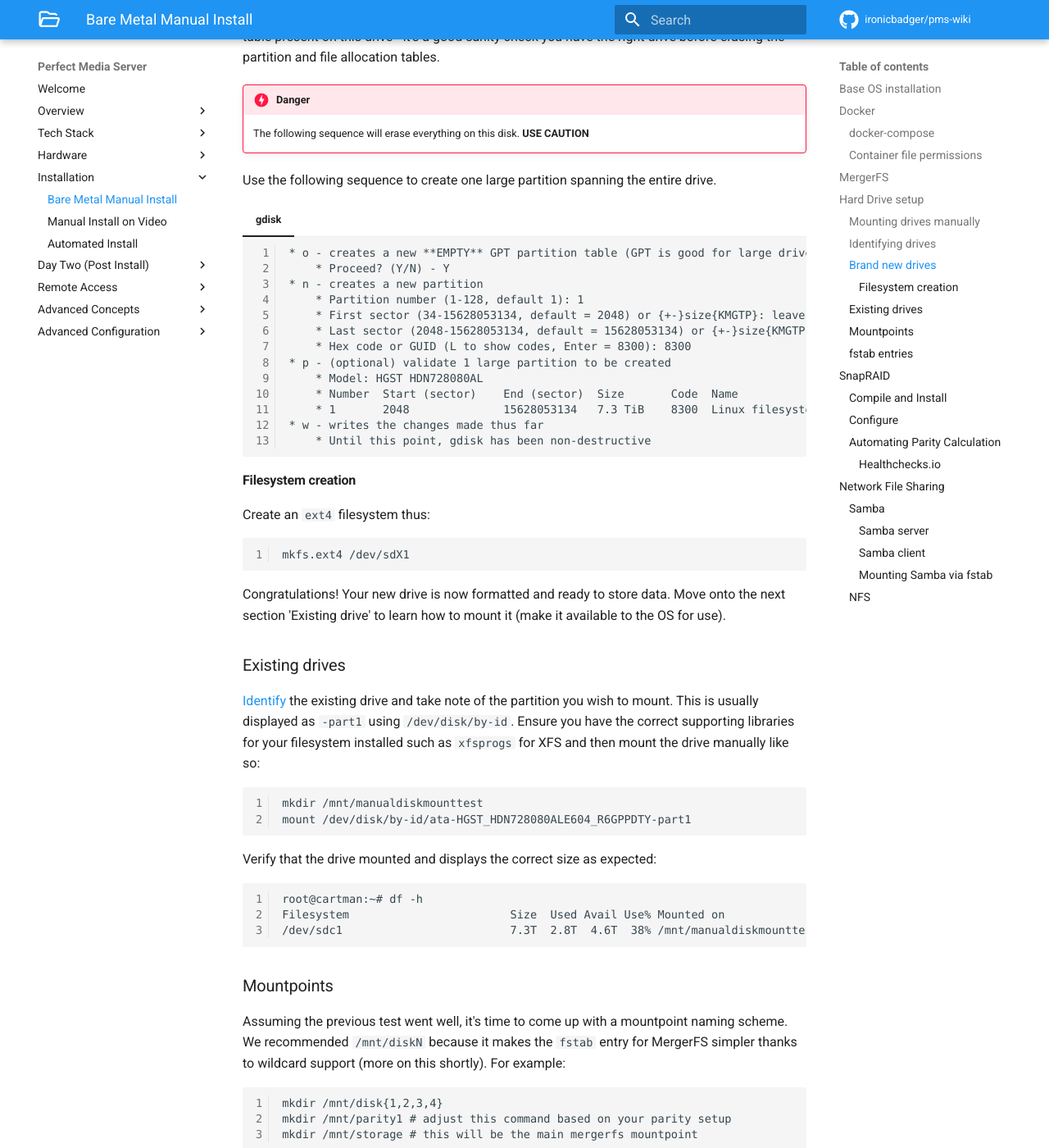
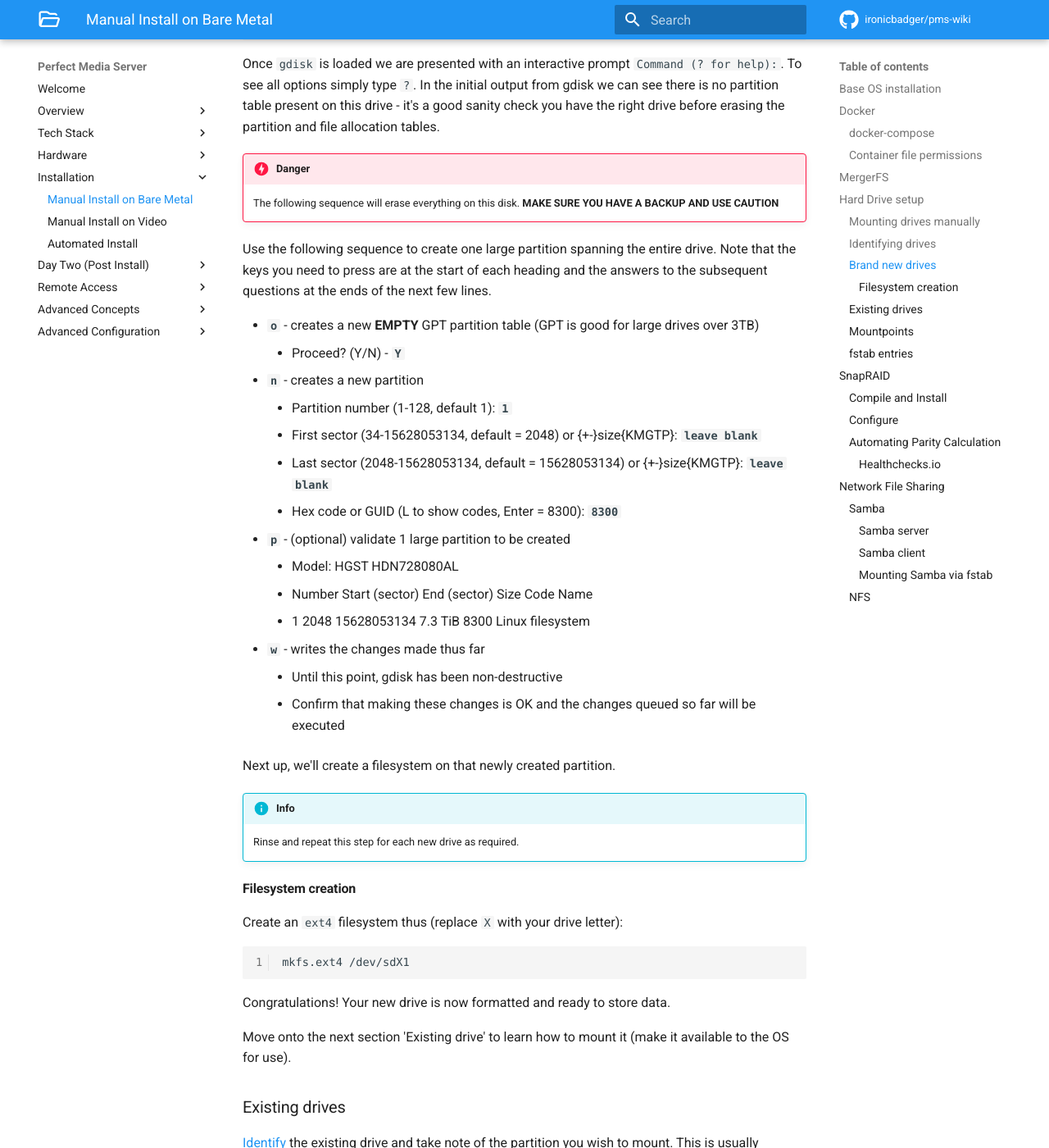
Before and after one commit to ironicbadger/pms-wiki, an MkDocs documentation site: the page built from docs/installation/manual-install.md, in a window 1280 px wide and 1400 px high, scrolled down 4940 px. Shown: the whole window at 82% size. Built offline with MkDocs 1.6.1 and Material for MkDocs 9.7.7, drawn with Linux system fonts in a browser that asks for light colours; some web fonts are replaced; comment, search, counter and statistics services are not loaded; some of the changed text lies outside the part shown.

Commit message:
incorporated brents feedback

````diff
--- a/docs/installation/manual-install.md
+++ b/docs/installation/manual-install.md
@@ -88,17 +88,19 @@ The following section details the steps to identify, mount and partition the har
 
 ### Mounting drives manually
 
-In order to use these disks our OS needs to mount them. *Mounting* means that we are providing the OS with instructions on how to read or write data to a specific drive. The most common way of configuring drives for use with PMS is to create one large partition which spans the entire drive, format it to `ext4` or `xfs` and then mount it.
+In order to use these disks our OS needs to mount them. *Mounting* means that we are providing the OS with instructions on how to read or write data to a specific drive. The most common way of configuring drives for use with PMS is to create one large partition and format it with a single filesystem which spans the entire drive, often `ext4` or `xfs`, and then mounting it.
 
 !!! success
     You may now connect your data disks.
 
-The filesystem wars have raged for decades and there is no right or wrong one to pick. However, we recommended either `ext4` or `xfs` to keep things simple. XFS allegedly works slightly better with large files (like media files) but there is not much in it. Red Hat have a great article on choosing your filesystem [here](https://access.redhat.com/articles/3129891).
+The filesystem wars have raged for decades and there is no right or wrong one to pick. However, we recommended either `ext4` or `xfs` to keep things simple. `xfs` allegedly works slightly better with large files (like media files) but there is not much in it. Red Hat have a great article on choosing your filesystem [here](https://access.redhat.com/articles/3129891).
 
 !!! info
-    Due to some differences in the way in which Ubuntu server and desktop present drives to us under `/dev/disk/by-id` we recommend using the Ubuntu desktop variant.
+    There are two version of Ubuntu mainline available - the [desktop](https://ubuntu.com/download/desktop) and [server](https://ubuntu.com/download/server) variants.
 
-Remember with MergerFS you are able to safely mix and match filesystems and drive sizes.
+    Due to some quirkiness in how Ubuntu server and desktop present drives under `/dev/disk/by-id` we recommend using the Ubuntu desktop variant. You can [disable the desktop services](https://linuxconfig.org/how-to-disable-enable-gui-on-boot-in-ubuntu-20-04-focal-fossa-linux-desktop) if system resources are at a premium.
+
+Remember with MergerFS you are able to safely mix and match filesystems and drive sizes which is part of it's real magic. This means you don't have to stress too much about picking exactly the right filesystem up front because you aren't locked in.
 
 ### Identifying drives
 
@@ -147,39 +149,50 @@ The following steps will require root access, become the root user by typing `su
 Once `gdisk` is loaded we are presented with an interactive prompt `Command (? for help):`. To see all options simply type `?`. In the initial output from gdisk we can see there is no partition table present on this drive - it's a good sanity check you have the right drive before erasing the partition and file allocation tables.
 
 !!! danger
-    The following sequence will erase everything on this disk. **USE CAUTION**
+    The following sequence will erase everything on this disk. **MAKE SURE YOU HAVE A BACKUP AND USE CAUTION**
 
-Use the following sequence to create one large partition spanning the entire drive.
+Use the following sequence to create one large partition spanning the entire drive. Note that the keys you need to press are at the start of each heading and the answers to the subsequent questions at the ends of the next few lines.
 
-=== "gdisk"
+* **`o`** - creates a new **EMPTY** GPT partition table (GPT is good for large drives over 3TB)
+    * Proceed? (Y/N) - **`Y`**
+* **`n`** - creates a new partition
+    * Partition number (1-128, default 1): **`1`**
+    * First sector (34-15628053134, default = 2048) or {+-}size{KMGTP}: **`leave blank`**
+    * Last sector (2048-15628053134, default = 15628053134) or {+-}size{KMGTP}: **`leave blank`**
+    * Hex code or GUID (L to show codes, Enter = 8300): **`8300`**
+* **`p`** - (optional) validate 1 large partition to be created
+    * Model: HGST HDN728080AL
+    * Number  Start (sector)    End (sector)  Size       Code  Name
+    * 1       2048              15628053134   7.3 TiB    8300  Linux filesystem
+* **`w`** - writes the changes made thus far
+    * Until this point, gdisk has been non-destructive
+    * Confirm that making these changes is OK and the changes queued so far will be executed
 
-    ```
-    * o - creates a new **EMPTY** GPT partition table (GPT is good for large drives over 3TB)
-        * Proceed? (Y/N) - Y
-    * n - creates a new partition
-        * Partition number (1-128, default 1): 1
-        * First sector (34-15628053134, default = 2048) or {+-}size{KMGTP}: leave blank
-        * Last sector (2048-15628053134, default = 15628053134) or {+-}size{KMGTP}: leave blank
-        * Hex code or GUID (L to show codes, Enter = 8300): 8300
-    * p - (optional) validate 1 large partition to be created
-        * Model: HGST HDN728080AL
-        * Number  Start (sector)    End (sector)  Size       Code  Name
-        * 1       2048              15628053134   7.3 TiB    8300  Linux filesystem
-    * w - writes the changes made thus far
-        * Until this point, gdisk has been non-destructive
-    ```
+Next up, we'll create a filesystem on that newly created partition.
+
+!!! info
+    Rinse and repeat this step for each new drive as required.
 
 #### Filesystem creation
 
-Create an `ext4` filesystem thus:
+Create an `ext4` filesystem thus (replace `X` with your drive letter):
 
     mkfs.ext4 /dev/sdX1
 
-Congratulations! Your new drive is now formatted and ready to store data. Move onto the next section 'Existing drive' to learn how to mount it (make it available to the OS for use).
+Congratulations! Your new drive is now formatted and ready to store data.
+
+Move onto the next section 'Existing drive' to learn how to mount it (make it available to the OS for use).
 
 ### Existing drives
 
-[Identify](#identifying-drives) the existing drive and take note of the partition you wish to mount. This is usually displayed as `-part1` using `/dev/disk/by-id`. Ensure you have the correct supporting libraries for your filesystem installed such as `xfsprogs` for XFS and then mount the drive manually like so:
+[Identify](#identifying-drives) the existing drive and take note of the partition you wish to mount. This is usually displayed as `-part1` using `/dev/disk/by-id`.
+
+!!! info
+    Ensure you have the correct supporting libraries for your filesystem installed such as `xfsprogs` for XFS.
+
+    With Ubuntu this is achieved via `sudo apt install xfsprogs`.
+
+You should now be able to mount the drive manually like so:
 
     mkdir /mnt/manualdiskmounttest
     mount /dev/disk/by-id/ata-HGST_HDN728080ALE604_R6GPPDTY-part1
@@ -192,13 +205,15 @@ Verify that the drive mounted and displays the correct size as expected:
 
 ### Mountpoints
 
+Mountpoints are where the OS mounts a specific disk partition. For example, you could have multiple partitions on the same disk mounted to different places for redundancy or performance reasons. For our purposes here we'll keep things simple by mounting each data disk partition one by one.
+
 Assuming the previous test went well, it's time to come up with a mountpoint naming scheme. We recommended `/mnt/diskN` because it makes the `fstab` entry for MergerFS simpler thanks to wildcard support (more on this shortly). For example:
 
     mkdir /mnt/disk{1,2,3,4}
     mkdir /mnt/parity1 # adjust this command based on your parity setup
     mkdir /mnt/storage # this will be the main mergerfs mountpoint
 
-We also just created `/mnt/storage` in addition to our data disk mountpoints of `/mnt/disk1`, `/mnt/disk2` and so on. `/mnt/storage` will be used by MergerFS to 'pool' or 'merge' our data disks.
+We also just created `/mnt/storage` in addition to our data disk mountpoints of `/mnt/disk1`, `/mnt/disk2` and so on. `/mnt/storage` will be used by [MergerFS](../tech-stack/mergerfs.md) to 'pool' or 'merge' our data disks.
 
 ### fstab entries
 
--- a/mkdocs.yml
+++ b/mkdocs.yml
@@ -82,7 +82,7 @@ nav:
     - HDD Purchase Methodology: 'hardware/hdd-purchase-methodology.md'
     - New Drive Burn-In Rituals: 'hardware/new-drive-burnin.md'
   - Installation:
-    - Bare Metal Manual Install: 'installation/manual-install.md'
+    - Manual Install on Bare Metal: 'installation/manual-install.md'
     - Manual Install on Video: 'installation/manual-install-on-video.md'
     - Automated Install: 'installation/automated-install.md'
     #- Post Install Checklist: 'installation/post-install-checklist.md'
````
